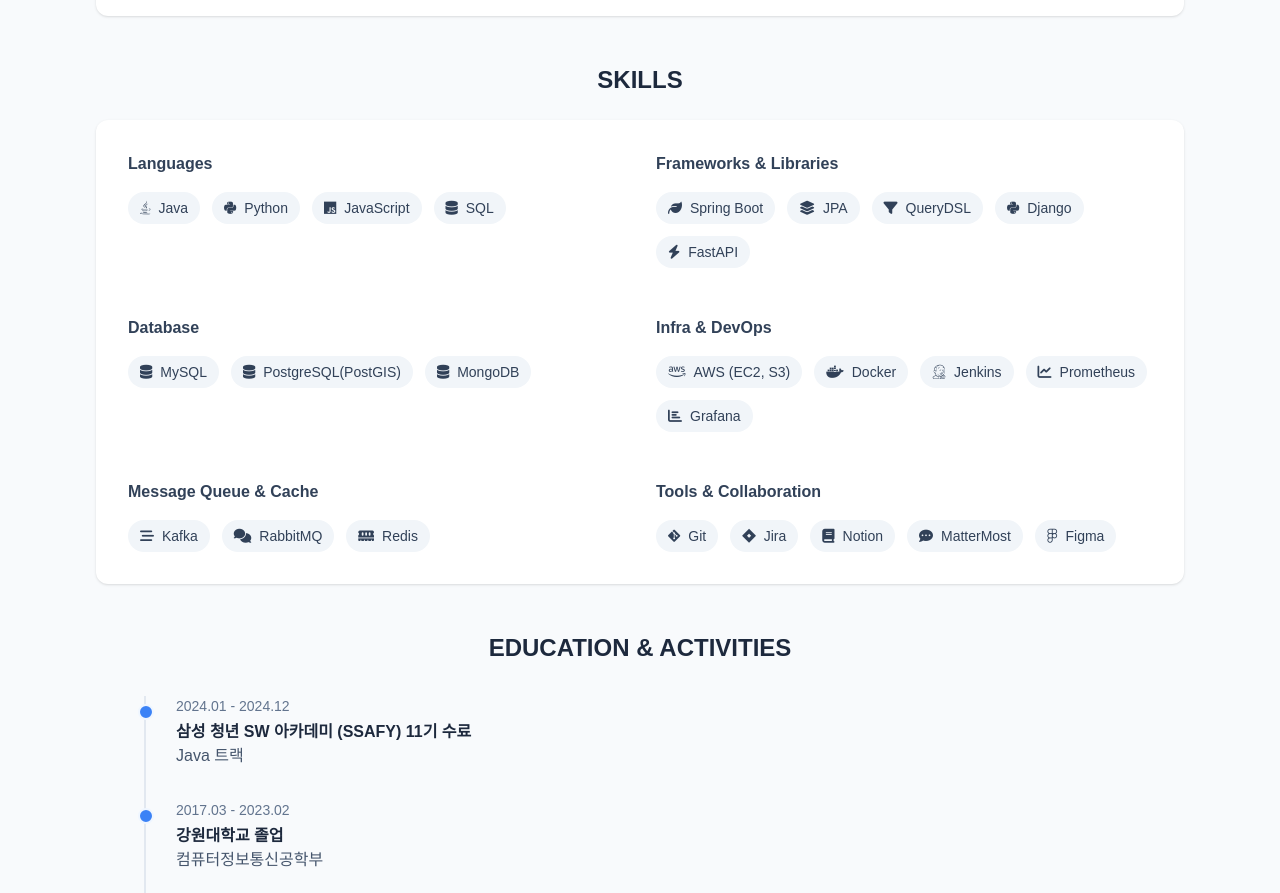
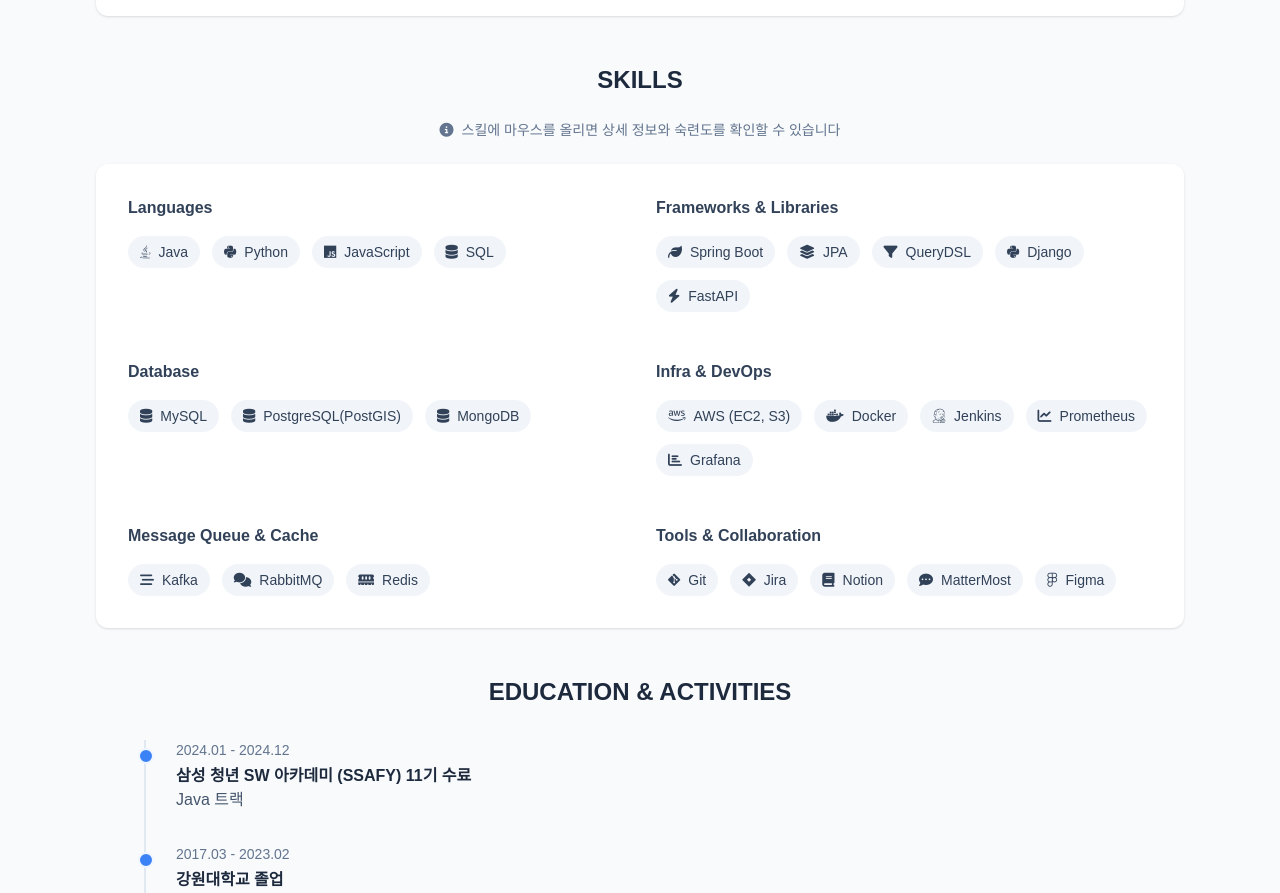
Before and after one commit to lij0825/lij0825.github.io, a React (Vite) app: page / in a window 1280 px wide. Shown: the part 2500-3393 px from the top of the page. Built offline with nearby package versions, Linux system fonts and the light colour scheme.

Commit message:
Add guide text for hover functionality in skills section

```diff
--- a/src/App.tsx
+++ b/src/App.tsx
@@ -346,13 +346,14 @@
 
         <section id="skills" className="mb-12">
           <h2 className="text-2xl font-bold text-slate-800 mb-6 text-center">SKILLS</h2>
+          <p className="text-center text-slate-500 text-sm mb-6">
+            <i className="fas fa-info-circle mr-2"></i>
+            스킬에 마우스를 올리면 상세 정보와 숙련도를 확인할 수 있습니다
+          </p>
           <div id="skills-content" className="bg-white p-8 rounded-xl shadow-sm">
             <div className="grid grid-cols-1 md:grid-cols-2 gap-x-8 gap-y-12">
               {Object.entries(skillsData).map(
-                ([
-                  category,
-                  skills,
-                ]: [
+                ([category, skills]: [
                   string,
                   Array<{ name: string; icon: string; level: number; description: string }>
                 ]) => (
@@ -378,7 +379,9 @@
                                     <i
                                       key={star}
                                       className={`fa-star ${
-                                        star <= skill.level ? "fas text-amber-400" : "far text-gray-300"
+                                        star <= skill.level
+                                          ? "fas text-amber-400"
+                                          : "far text-gray-300"
                                       }`}
                                     ></i>
                                   ))}
--- a/src/data.ts
+++ b/src/data.ts
@@ -292,8 +292,7 @@
       name: "MongoDB",
       icon: "fa-solid fa-database",
       level: 3,
-      description:
-        "NoSQL 데이터 모델링과 집계 파이프라인을 활용한 데이터 처리가 가능합니다.",
+      description: "NoSQL 데이터 모델링과 집계 파이프라인을 활용한 데이터 처리가 가능합니다.",
     },
   ],
   "Infra & DevOps": [
@@ -336,15 +335,13 @@
       name: "Kafka",
       icon: "fa-solid fa-stream",
       level: 2,
-      description:
-        "이벤트 기반 아키텍처를 이해하고, 기본적인 프로듀서/컨슈머 구현이 가능합니다.",
+      description: "이벤트 기반 아키텍처를 이해하고, 기본적인 프로듀서/컨슈머 구현이 가능합니다.",
     },
     {
       name: "RabbitMQ",
       icon: "fa-solid fa-comments",
       level: 3,
-      description:
-        "STOMP 프로토콜을 활용한 실시간 메시징 시스템 구축 경험이 있습니다.",
+      description: "STOMP 프로토콜을 활용한 실시간 메시징 시스템 구축 경험이 있습니다.",
     },
     {
       name: "Redis",
@@ -366,10 +363,14 @@
       name: "Jira",
       icon: "fa-brands fa-jira",
       level: 3,
-      description:
-        "Epic-Story-Task 구조를 이해하고, 이슈 관리와 스프린트 계획 수립이 가능합니다.",
+      description: "Epic-Story-Task 구조를 이해하고, 이슈 관리와 스프린트 계획 수립이 가능합니다.",
     },
-    { name: "Notion", icon: "fa-solid fa-book", level: 4, description: "팀 문서화와 협업에 적극 활용합니다." },
+    {
+      name: "Notion",
+      icon: "fa-solid fa-book",
+      level: 4,
+      description: "팀 문서화와 협업에 적극 활용합니다.",
+    },
     {
       name: "MatterMost",
       icon: "fa-solid fa-comment-dots",
```
